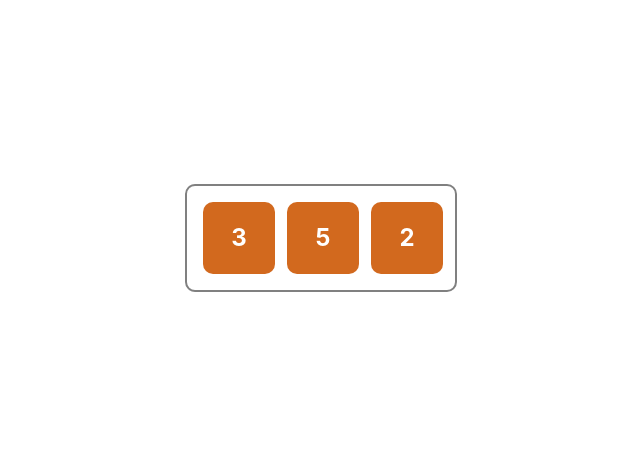
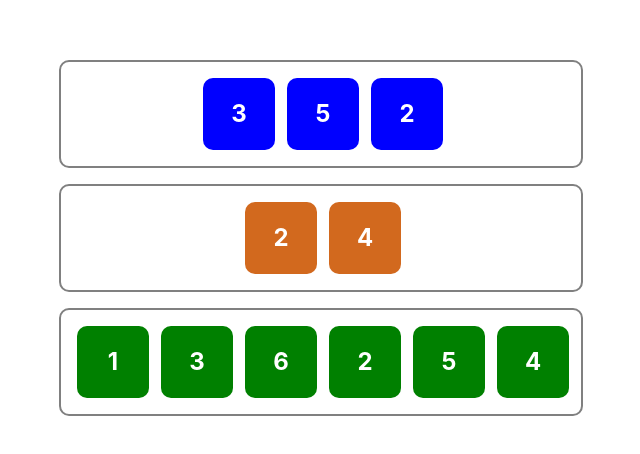
Before and after one commit to Tally2014/React-Lucky7-Game, a React (Vite) app: page / in a window 1280 px wide. Shown: the part 162-616 px from the top of the page, without its empty margins (319-959 px from the left). Built offline with nearby package versions, Linux system fonts and the light colour scheme.

Commit message:
Add Dynamic color styling to Die and Dice Component

```diff
--- a/src/App.jsx
+++ b/src/App.jsx
@@ -5,7 +5,9 @@ function App() {
 
   return (
     <>
-      <Dice dice={[3,5,2]}/>
+      <Dice dice={[3,5,2]} color={'blue'}/>
+      <Dice dice={[2,4]}/>
+      <Dice dice={[1,3,6,2,5,4]} color={'green'}/>
     </>
   )
 }
--- a/src/Dice.jsx
+++ b/src/Dice.jsx
@@ -1,10 +1,10 @@
 import './Dice.css'
 import Die from './Die'
 
-export default function Dice({dice}) {
+export default function Dice({dice, color="chocolate"}) {
   return (
     <section className='Dice'>
-        {dice.map((v,i) => <Die key={i} val={v}/>)}
+        {dice.map((v,i) => <Die key={i} val={v} color={color}/>)}
     </section>
   )
 }
--- a/src/Die.jsx
+++ b/src/Die.jsx
@@ -1,8 +1,8 @@
 import './Die.css';
 
-export default function Die({val}) {
+export default function Die({val, color}) {
   return (
-    <div className='Die'>
+    <div className='Die' style={{backgroundColor: color}}>
         {val}
     </div>
   )
```
